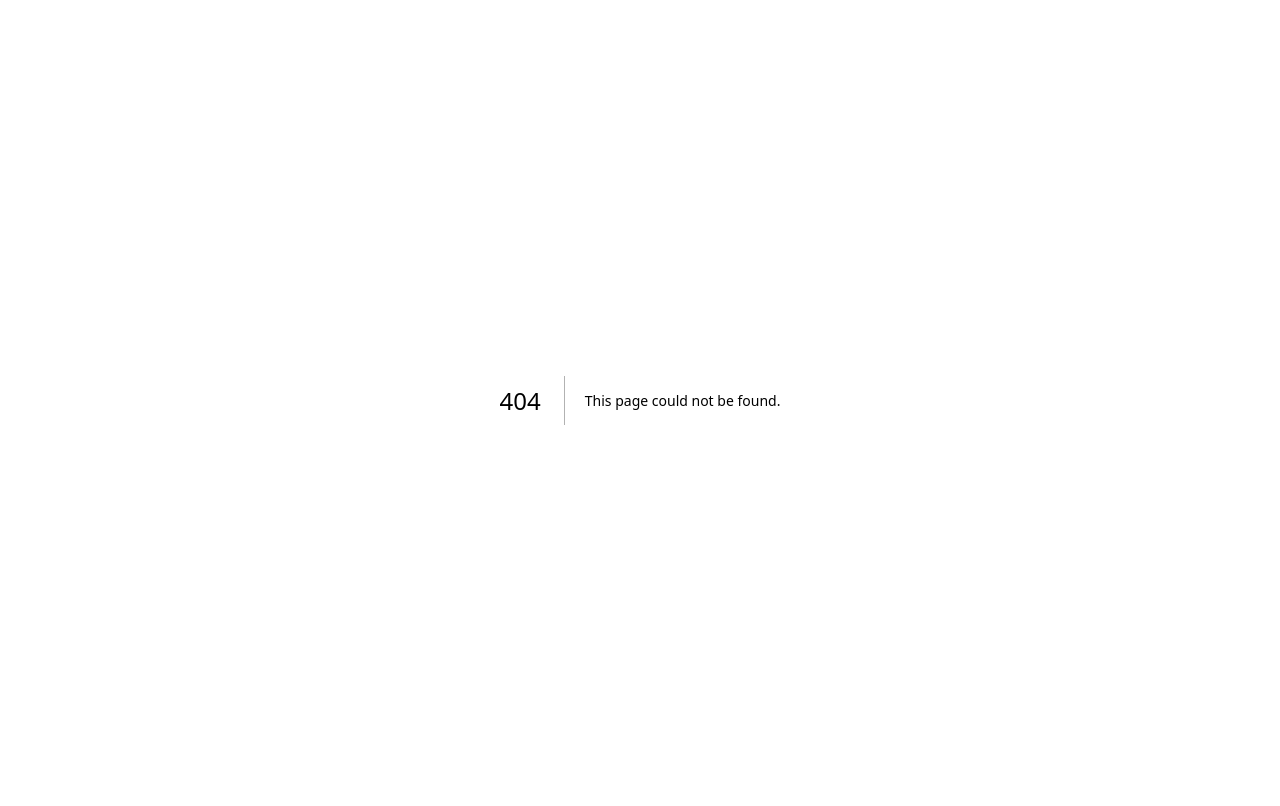
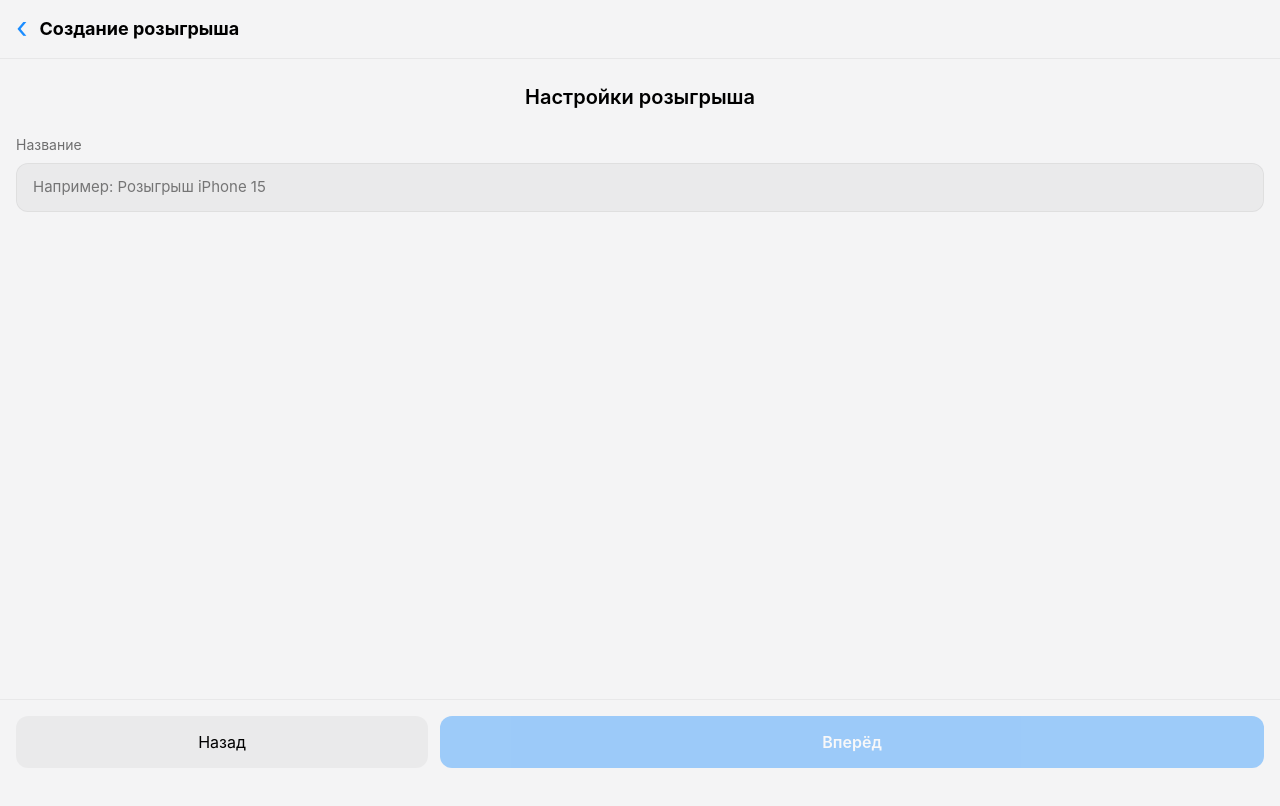
Before and after one commit to ew-mhlnk/randomway, a Next.js app in the folder frontend/: page /create/step-1 in a window 1280 px wide. Before the commit this address had no page. Shown: the top 806 px of the page. Built offline with nearby package versions, Linux system fonts and the light colour scheme.

Commit message:
sobirysya

```diff
--- /dev/null
+++ b/frontend/app/create/step-1/page.tsx
@@ -0,0 +1,63 @@
+'use client';
+
+import { useState } from 'react';
+import { useRouter } from 'next/navigation';
+import { useTelegram } from '../../providers/TelegramProvider';
+import { useGiveawayStore } from '../../../store/useGiveawayStore';
+
+export default function Step1Settings() {
+  const router = useRouter();
+  const { haptic } = useTelegram();
+  const { title, setTitle, templateId, setTemplateId, buttonText, buttonColor, setButtonData } = useGiveawayStore();
+
+  const [localTitle, setLocalTitle] = useState(title);
+
+  const handleNext = () => {
+    if (!localTitle.trim()) return;
+    haptic?.impactOccurred('light');
+    setTitle(localTitle.trim());
+    router.push('/create/step-2');
+  };
+
+  return (
+    <main className="p-4 pt-6 flex flex-col gap-6 min-h-screen pb-32">
+      <h2 className="text-xl font-semibold text-center" style={{ color: 'var(--text-primary)' }}>
+        Настройки розыгрыша
+      </h2>
+
+      {/* Название */}
+      <div className="flex flex-col gap-2">
+        <label className="text-sm" style={{ color: 'var(--text-secondary)' }}>Название</label>
+        <input
+          type="text"
+          value={localTitle}
+          onChange={e => setLocalTitle(e.target.value)}
+          placeholder="Например: Розыгрыш iPhone 15"
+          maxLength={120}
+          className="glass-card w-full px-4 py-3 rounded-xl text-[15px] outline-none"
+          style={{ color: 'var(--text-primary)', background: 'var(--bg-card)' }}
+        />
+      </div>
+
+      {/* Кнопки навигации */}
+      <div className="fixed bottom-0 left-0 right-0 p-4 pb-8 flex gap-3"
+           style={{ background: 'var(--bg-primary)', borderTop: '1px solid var(--border-glass)' }}>
+        <button
+          onClick={() => router.back()}
+          className="flex-1 h-13 rounded-xl text-[16px]"
+          style={{ background: 'var(--bg-card)', color: 'var(--text-primary)' }}
+        >
+          Назад
+        </button>
+        <button
+          onClick={handleNext}
+          disabled={!localTitle.trim()}
+          className="flex-[2] h-13 rounded-xl text-[16px] font-semibold text-white disabled:opacity-40"
+          style={{ background: 'var(--accent-blue)' }}
+        >
+          Вперёд
+        </button>
+      </div>
+    </main>
+  );
+}
```
Also changed, not shown: 1 other file (tests, documents, lock files or other folders).
